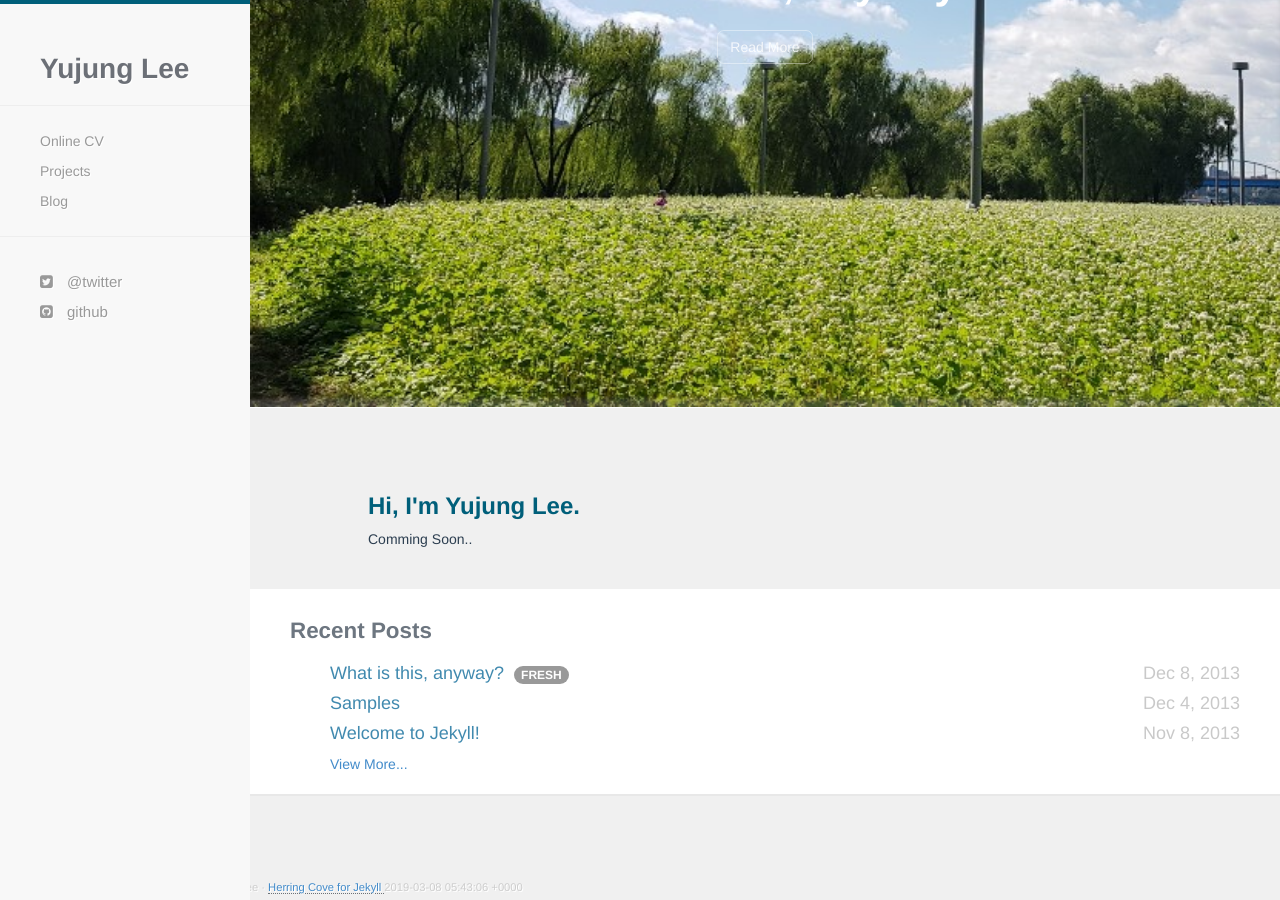
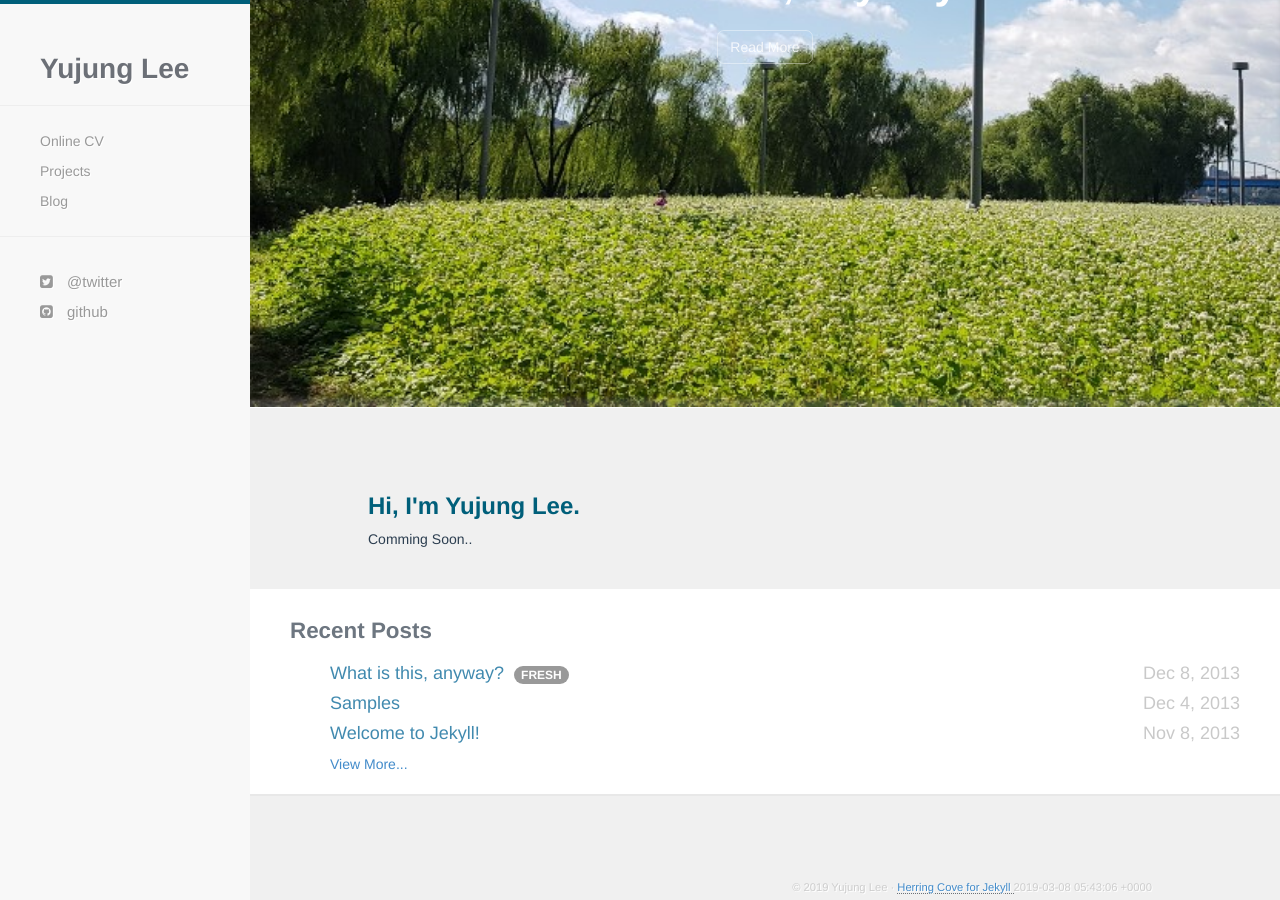
Before and after one commit to yujungL/yujungL.github.io, a Jekyll site: the page built from index.html, in a window 1280 px wide and 900 px high, scrolled down 296 px. Built offline with Jekyll 4.4.1, drawn with Linux system fonts in a browser that asks for light colours; nearby versions of some CDN libraries; Markdown is read by kramdown in place of the engine named in the settings.

Commit message:
Update footer.html

```diff
--- a/_includes/footer.html
+++ b/_includes/footer.html
@@ -1,9 +1,11 @@
 <div class="container">
+  <div class="pull-right">
     <footer>
       <p class="text-muted credit">
         &copy; {{ site.time | date: '%Y' }} {{ site.name }} &middot;
-      <a href="https://github.com/arnp/herring-cove"> Herring Cove for Jekyll </a>
+        <a  href="https://github.com/arnp/herring-cove"> Herring Cove for Jekyll </a>
         {{ site.time }}
       </p>
     </footer>
   </div>
+</div>
```
Lines whose indentation alone changed are shown as unchanged.
